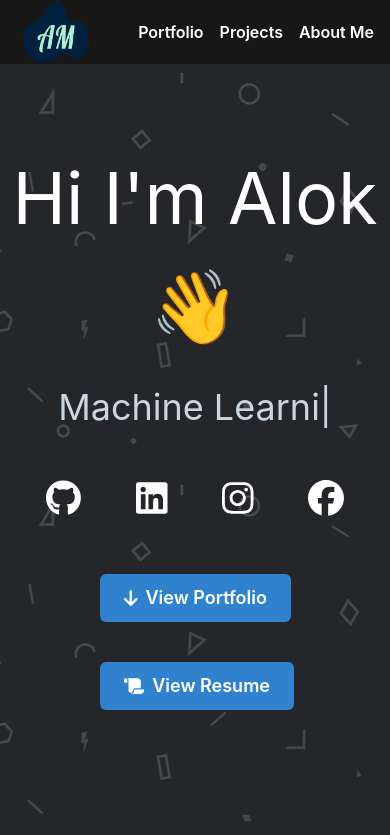
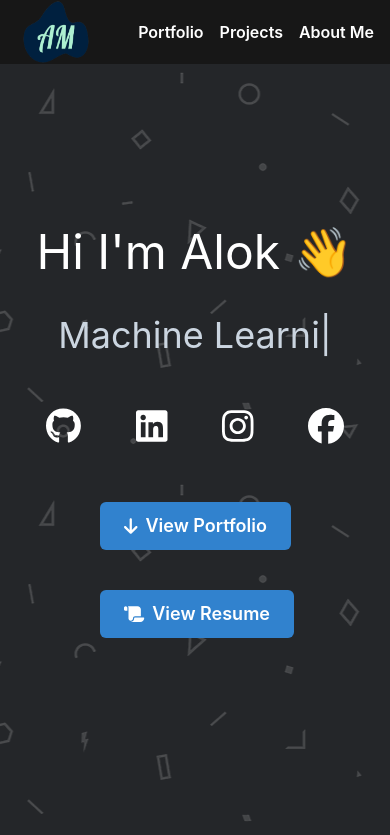
Before and after one commit to alok27a/portfolio-website, a React (Create React App) app: page / in a window 390 px wide. Shown: the top 835 px of the page. Built offline with nearby package versions, Linux system fonts and the light colour scheme.

Commit message:
Responsiveness of Text

```diff
--- a/src/App.js
+++ b/src/App.js
@@ -14,7 +14,6 @@ function App() {
   return (
     <>
       <ChakraProvider>
-
         <Router>
           <NavBar />
           <Switch>
--- a/src/components/HeroPage.js
+++ b/src/components/HeroPage.js
@@ -18,7 +18,7 @@ export default function HeroPage() {
             <Box className="pagecontainer flex text-center justify-center pb-10 sm:pb-20">
                 <div className="container flex flex-col justify-center text-center text-white mb-24" >
                     <Box mb="5" mt="-0.5" className="heading" data-aos="fade-right">
-                        <Text fontSize="7xl">Hi I'm Alok 👋</Text>
+                        <Text fontSize={{ base: "5xl", md: "7xl" }} >Hi I'm Alok 👋</Text>
                     </Box>
                     {/* <Text fontSize="xl" data-aos="fade-left">
                         A tech enthusiast who is motivated about learning new things.
```
